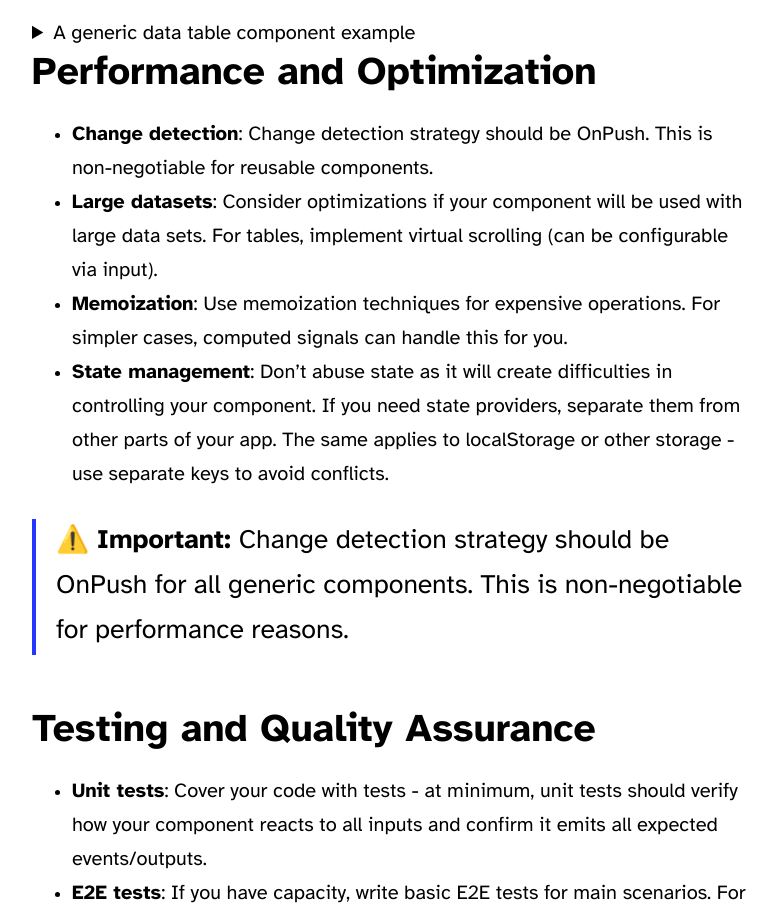
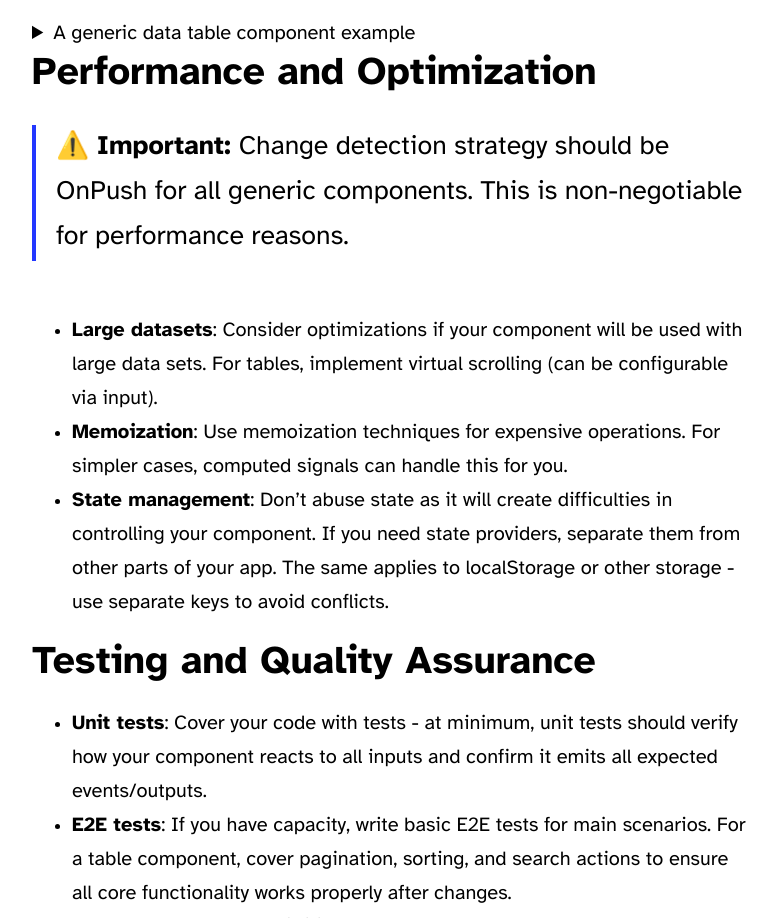
Before and after one commit to dmmishchenko/dmmishchenko.github.io, an Astro site: page /blog/your-first-generic-component in a window 1280 px wide. Shown: the part 4474-5392 px from the top of the page, without its empty margins (248-1025 px from the left). Built offline with nearby package versions, Linux system fonts and the light colour scheme; Astro itself is replaced by a stand-in of ours.

Commit message:
rewrite info about change detection

```diff
--- a/src/content/blog/your-first-generic-component.md
+++ b/src/content/blog/your-first-generic-component.md
@@ -338,12 +338,11 @@
 
 ### Performance and Optimization
 
-- **Change detection**: Change detection strategy should be OnPush. This is non-negotiable for reusable components.
+> ⚠️ **Important:** Change detection strategy should be OnPush for all generic components. This is non-negotiable for performance reasons.
+
 - **Large datasets**: Consider optimizations if your component will be used with large data sets. For tables, implement virtual scrolling (can be configurable via input).
 - **Memoization**: Use memoization techniques for expensive operations. For simpler cases, computed signals can handle this for you.
 - **State management**: Don't abuse state as it will create difficulties in controlling your component. If you need state providers, separate them from other parts of your app. The same applies to localStorage or other storage - use separate keys to avoid conflicts.
-
-> ⚠️ **Important:** Change detection strategy should be OnPush for all generic components. This is non-negotiable for performance reasons.
 
 ### Testing and Quality Assurance
 
```
